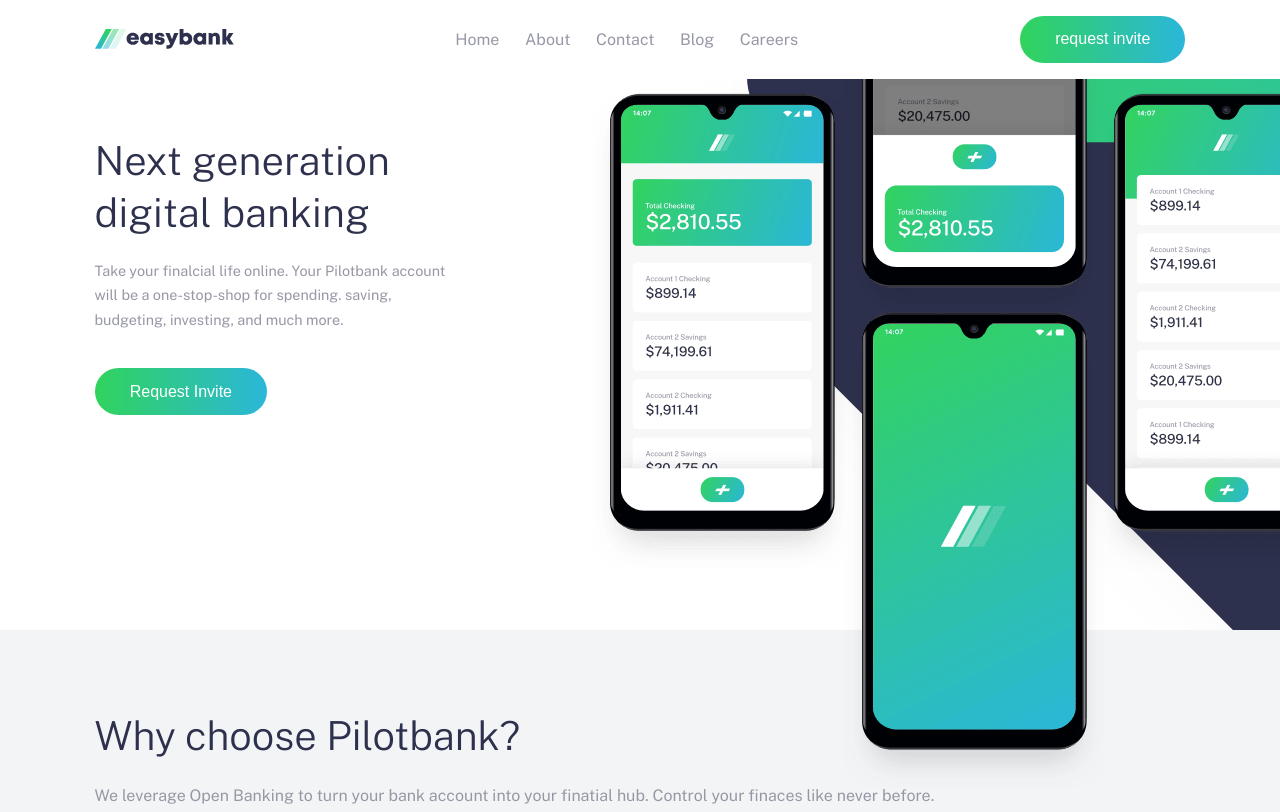
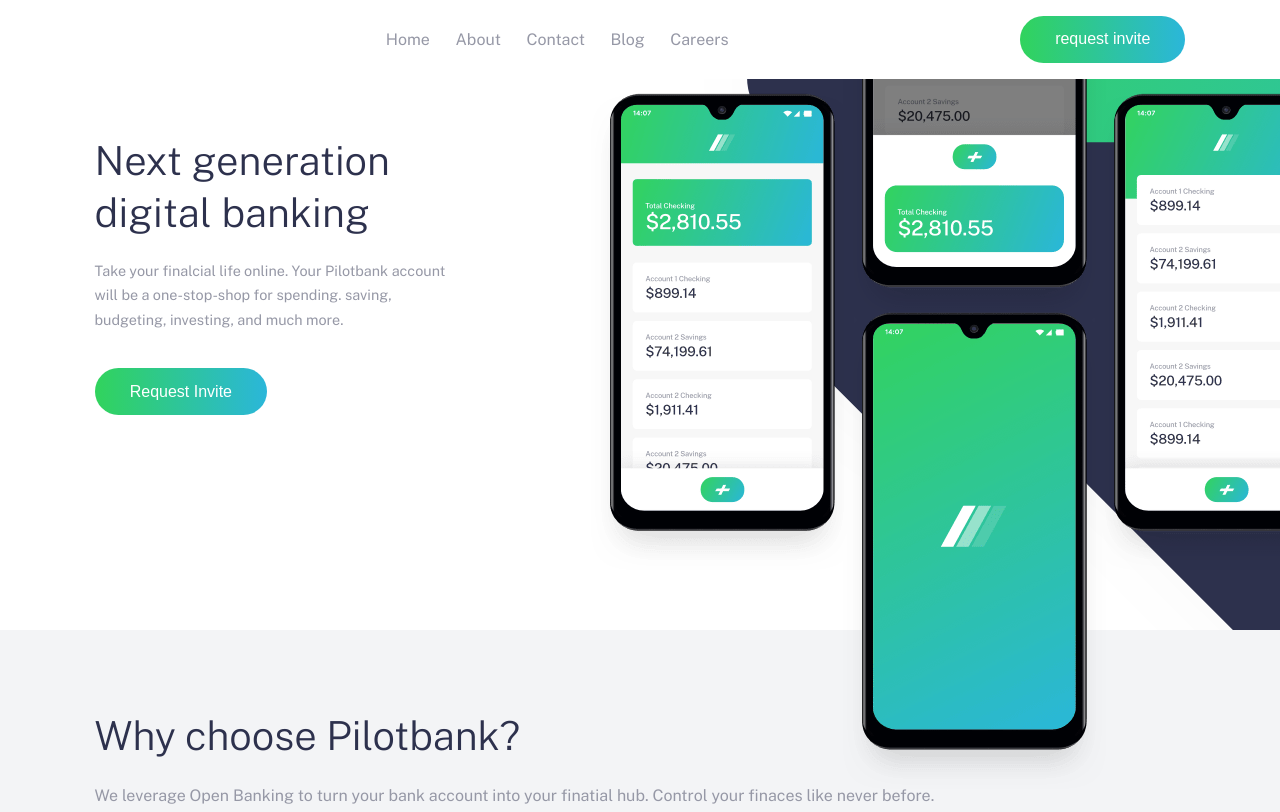
Before and after one commit to KevinMayamuye/PilotBank, a plain HTML site: page index.html in a window 1280 px wide. Shown: the top 812 px of the page. Drawn offline with nearby package versions, Linux system fonts and the light colour scheme.

Commit message:
Update index.html

```diff
--- a/index.html
+++ b/index.html
@@ -13,7 +13,7 @@
   <header class="header">
     <div class="wrapper">
       <div class="header__content">
-        <img class="header__logo" src="./static/images/logo.svg" alt="">
+        <img class="header__logo" src="" alt="">
         <input type="checkbox" id="menu" class="menu__checkbox">
         <ul class="menu">
           <li class="menu__item">
```
